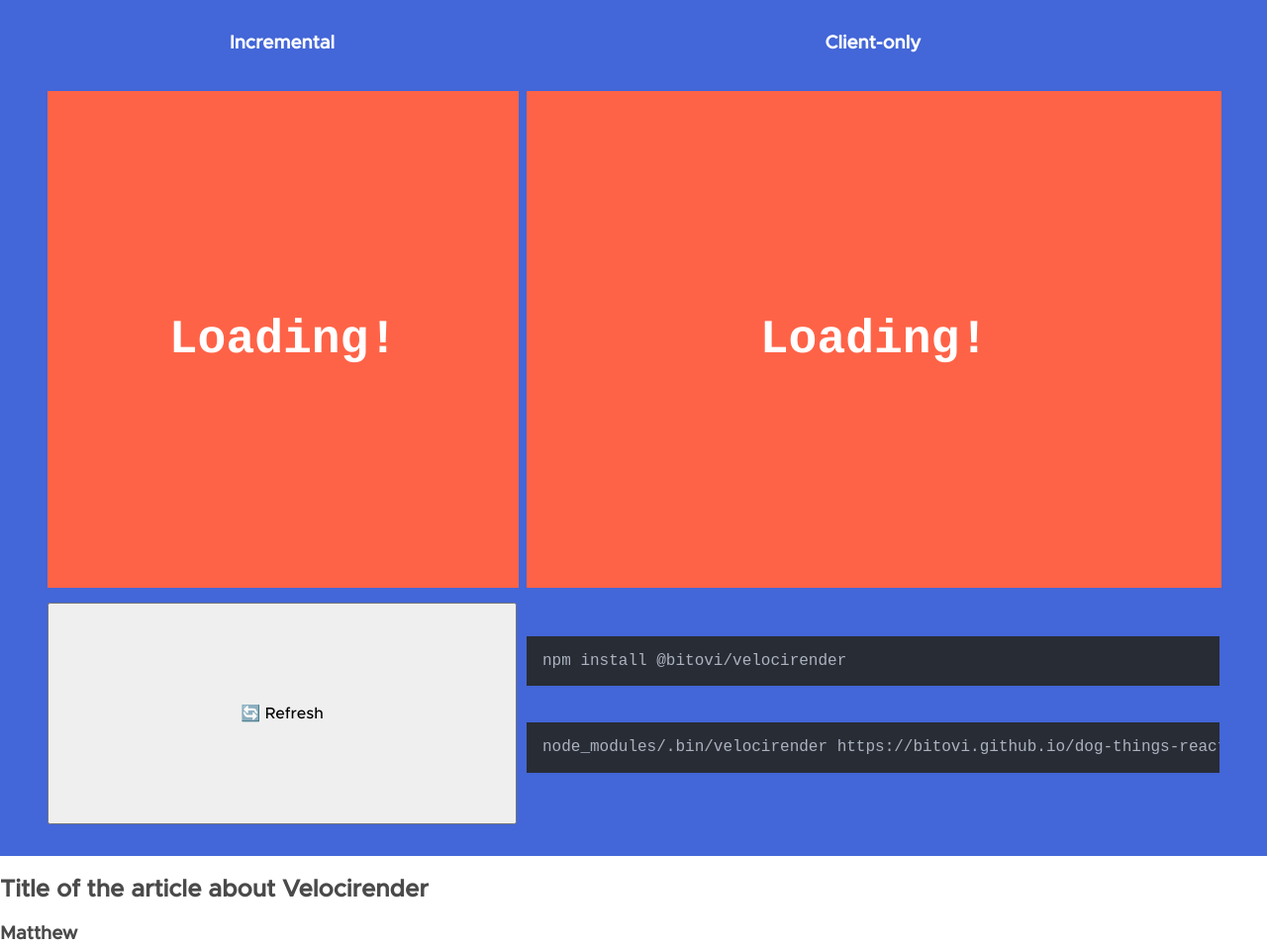
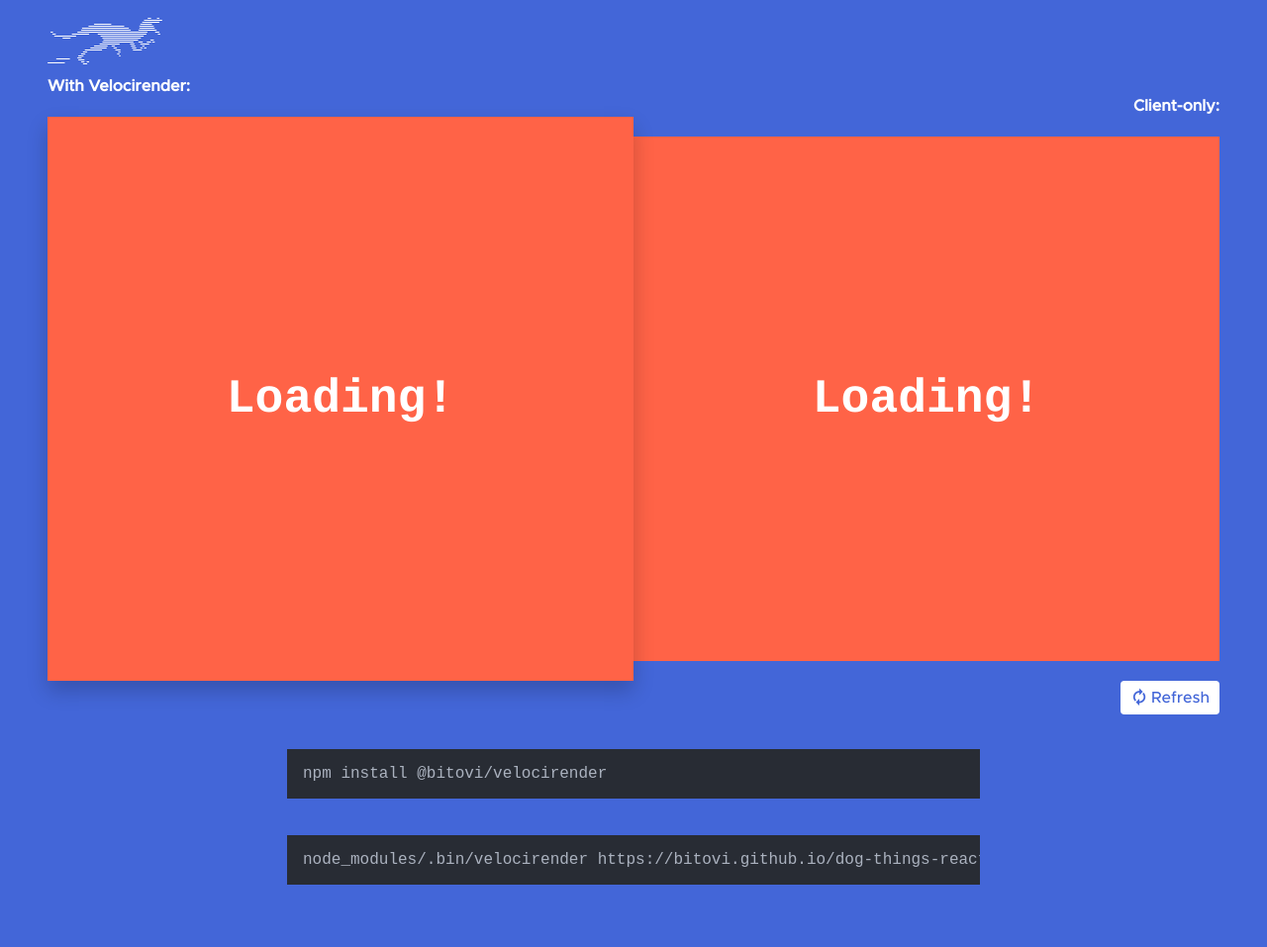
Before and after one commit to bitovi/velocirender, a website: page docs/index.html in a window 1280 px wide. Shown: the part 605-1562 px from the top of the page at 99% size. Drawn offline with nearby package versions, Linux system fonts and the light colour scheme.

Commit message:
Demos Examples

```diff
--- a/docs/css/base.css
+++ b/docs/css/base.css
@@ -7,3 +7,21 @@ html {
     display: flex;
     flex-direction: column;
 }
+
+button {
+    padding: 8px 10px;
+    border: none;
+    border-radius: 4px;
+    display: inline-flex;
+    background-color: var(--mainColor);
+    color: var(--mainColorLightest);
+}
+button.button__white {
+    background-color: var(--mainColorLightest);
+    color: var(--mainColor);
+}
+
+button .icon {
+    font-size: 1.1em;
+    margin-right: 3px;
+}
--- a/docs/css/home.css
+++ b/docs/css/home.css
@@ -20,7 +20,7 @@
     font-size: 1.2em;
 }
 
-/* Demos */
+/* Demos Tabs */
 .demos {
     background-color: var(--mainColor);
     color: white;
@@ -33,7 +33,6 @@
 .demos .tabs {
     display: flex;
     justify-content: center;
-    margin-bottom: 2em;
 }
 .demos .tabs li {
     text-decoration: none;
@@ -63,21 +62,35 @@
 }
 
 
-
-
-
-
-
-
-  .examples > * {
+/* Demos Examples */
+.demos .example-demos {
     display: grid;
     grid-template-columns: 1fr 1fr;
-    grid-gap: 10px;
-  }
+}
+.demos .example.with-utility {
+    z-index: 1;
+}
+.demos .example.with-utility h4 {
+    padding-top: 60px;
+    background-image: url(../images/icon-velocirender-white.svg);
+    background-repeat: no-repeat;
+}
+.demos .example.without-utility {
+    text-align: right;
+}
+.demos .example.without-utility h4 {
+    padding-top: 80px;
+}
+.demos .example iframe {
+    width: 100%;
+    border: none ;
+}
+.demos .example.with-utility iframe {
+    min-height: 570px;
+    box-shadow: 0px 10px 20px rgba(0, 0, 0, .2);
 
-  .examples iframe {
-    width: 100%;
-    border: 1px solid tomato;
-    min-height: 500px;
-  }
-  /* End demos */
+}
+.demos .example.without-utility iframe {
+    min-height: 530px;
+    margin-bottom: 1em;
+}
--- a/docs/css/variables.css
+++ b/docs/css/variables.css
@@ -7,6 +7,4 @@
     --mainColorDark: #304896;
 
     --secondaryColor: #91D18F;
-
-
 }
--- a/docs/index.html
+++ b/docs/index.html
@@ -25,17 +25,20 @@
 
     <div class="examples">
       <div class="selected-example">
-        <div class="example">
-          <h3>Incremental</h3>
-          <iframe src="./loading.html" data-src="https://dog-things-react.herokuapp.com/"></iframe>
+        <div class="example-demos">
+          <div class="example with-utility">
+            <h4>With Velocirender:</h4>
+            <iframe src="./loading.html" data-src="https://dog-things-react.herokuapp.com/"></iframe>
+          </div>
+
+          <div class="example without-utility">
+            <h4>Client-only:</h4>
+            <iframe  src="./loading.html" data-src="https://dog-things-react.herokuapp.com/?_velocirender_static_"></iframe>
+            <button class="button__white" id="refresh"><span class="icon icon-refresh"></span> Refresh</button>
+          </div>
         </div>
 
-        <div class="example">
-          <h3>Client-only</h3>
-          <iframe  src="./loading.html" data-src="https://dog-things-react.herokuapp.com/?_velocirender_static_"></iframe>
-        </div>
 
-        <button id="refresh">🔄 Refresh</button>
 
         <section class="installation">
             <pre>
@@ -45,6 +48,7 @@
         </section>
       </div>
 
+      <!-- Other tabs
       <template id="example-react">
         <div class="example">
           <h3>Incremental</h3>
@@ -80,6 +84,7 @@
           <iframe src="./loading.html" data-src="https://dog-things-angular.herokuapp.com/?_velocirender_static_"></iframe>
         </div>
       </template>
+      -->
     </div>
   </section>
 
```
